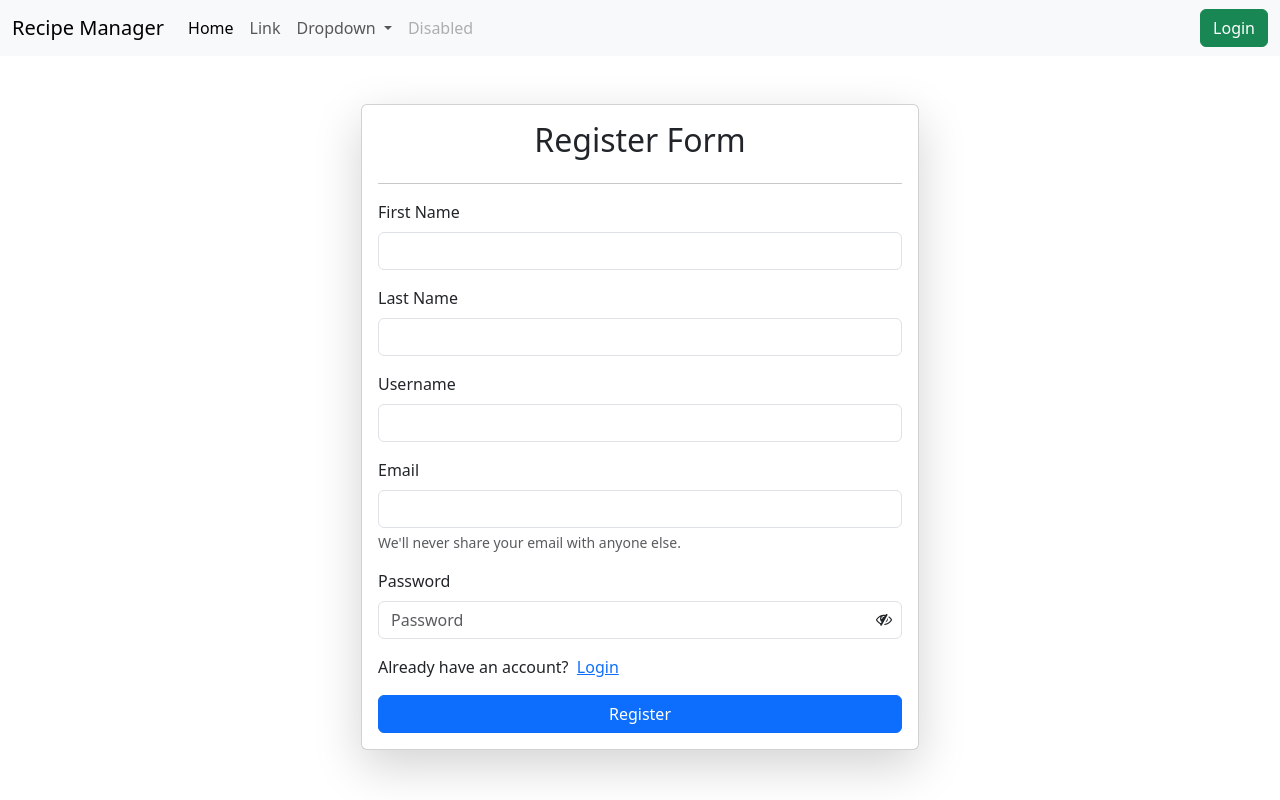
After one commit to Abhishek31G/Recipe-Manager-App, a Django app: page /register/ in a window 1280 px wide. The commit adds this page. Run offline with Django 5.2, Linux system fonts and the light colour scheme; some libraries are stand-ins or nearby versions.

Commit message:
Added password show/hide feature
Added password show/hide feature

```diff
--- a/core/urls.py
+++ b/core/urls.py
@@ -11,6 +11,9 @@ urlpatterns = [
     path('base/', base, name="base"),
     path('about/', about, name="about"),
     path('contact/', contact, name="contact"),
+    path('login/', log_in, name="login"),
+    path('logout/', log_out, name="logout"),
+    path('register/', register, name="register"),
     path('recipes/', recipes, name="recipes"),
     path('delete-recipe/<int:id>/', delete_recipe, name="delete_recipe"),
     path('update-recipe/<int:id>/', update_recipe, name="update_recipe"),
--- a/home/templates/base.html
+++ b/home/templates/base.html
@@ -5,9 +5,50 @@
     <meta name="viewport" content="width=device-width, initial-scale=1.0">
     <title>Document</title>
     <link href="https://cdn.jsdelivr.net/npm/bootstrap@5.3.3/dist/css/bootstrap.min.css" rel="stylesheet" integrity="sha384-QWTKZyjpPEjISv5WaRU9OFeRpok6YctnYmDr5pNlyT2bRjXh0JMhjY6hW+ALEwIH" crossorigin="anonymous">
+    {% block head %}
+
+    {% endblock %}
 </head>
 <body>
-    <h1> Hello World!</h1>
+  <nav class="navbar navbar-expand-lg bg-body-tertiary pt-2">
+    <div class="container-fluid">
+      <a class="navbar-brand" href="#">Recipe Manager</a>
+      <button class="navbar-toggler" type="button" data-bs-toggle="collapse" data-bs-target="#navbarSupportedContent" aria-controls="navbarSupportedContent" aria-expanded="false" aria-label="Toggle navigation">
+        <span class="navbar-toggler-icon"></span>
+      </button>
+      <div class="collapse navbar-collapse" id="navbarSupportedContent">
+        <ul class="navbar-nav me-auto mb-2 mb-lg-0">
+          <li class="nav-item">
+            <a class="nav-link active" aria-current="page" href="#">Home</a>
+          </li>
+          <li class="nav-item">
+            <a class="nav-link" href="#">Link</a>
+          </li>
+          <li class="nav-item dropdown">
+            <a class="nav-link dropdown-toggle" href="#" role="button" data-bs-toggle="dropdown" aria-expanded="false">
+              Dropdown
+            </a>
+            <ul class="dropdown-menu">
+              <li><a class="dropdown-item" href="#">Action</a></li>
+              <li><a class="dropdown-item" href="#">Another action</a></li>
+              <li><hr class="dropdown-divider"></li>
+              <li><a class="dropdown-item" href="#">Something else here</a></li>
+            </ul>
+          </li>
+          <li class="nav-item">
+            <a class="nav-link disabled" aria-disabled="true">Disabled</a>
+          </li>
+        </ul>
+        <form class="d-flex" role="authentication">
+          {% if request.user.is_authenticated %}
+          <a href="/logout/" class="btn btn-success" type="submit">Logout</a>
+          {% else %}
+          <a href="/login/" class="btn btn-success" type="submit">Login</a>
+          {% endif %}
+        </form>
+      </div>
+    </div>
+  </nav>
     {% block body %}
 
     {% endblock %}
@@ -17,5 +58,12 @@
       <script src="https://code.jquery.com/jquery-3.2.1.slim.min.js" integrity="sha384-KJ3o2DKtIkvYIK3UENzmM7KCkRr/rE9/Qpg6aAZGJwFDMVNA/GpGFF93hXpG5KkN" crossorigin="anonymous"></script>
       <script src="https://cdn.jsdelivr.net/npm/popper.js@1.12.9/dist/umd/popper.min.js" integrity="sha384-ApNbgh9B+Y1QKtv3Rn7W3mgPxhU9K/ScQsAP7hUibX39j7fakFPskvXusvfa0b4Q" crossorigin="anonymous"></script>
       <script src="https://cdn.jsdelivr.net/npm/bootstrap@4.0.0/dist/js/bootstrap.min.js" integrity="sha384-JZR6Spejh4U02d8jOt6vLEHfe/JQGiRRSQQxSfFWpi1MquVdAyjUar5+76PVCmYl" crossorigin="anonymous"></script>
+      {% block js %}
+            <script>
+
+
+
+            </script>
+            {% endblock %}
     </body>
   </html>
--- a/veggie/models.py
+++ b/veggie/models.py
@@ -1,9 +1,10 @@
 from django.db import models
-
+from django.contrib.auth.models import User
 # Create your models here.
 
 
 class Recipe(models.Model):
+    user = models.ForeignKey(User, on_delete=models.SET_NULL, null=True, blank=True)
     recipe_name = models.CharField(max_length=100)
     recipe_description = models.TextField()
     recipe_image = models.ImageField(upload_to='veggie/recipe_images')
--- /dev/null
+++ b/veggie/templates/register.html
@@ -0,0 +1,76 @@
+{% extends 'base.html' %}
+{% block head %}
+<style>
+    #msg::marker{
+        content: "➡";
+    }
+</style>
+<link rel="stylesheet" href="https://cdnjs.cloudflare.com/ajax/libs/font-awesome/4.7.0/css/font-awesome.min.css">
+{% endblock %}
+
+{% block body %}
+
+<div class="container mt-5">
+  <form class="col-6 mx-auto card p-3 shadow-lg" method="post" enctype="multipart/form-data">
+    {% csrf_token %}
+    <h2 style="text-align: center;">Register Form</h2>
+    <hr />
+    {% if messages %}
+    <div class="alert alert-info" role="alert">
+            {% for message in messages %}
+            <strong><li id="msg" style="text-align:center; li::marker{content:'ℹ'}">{{ message }}</li></strong>
+            {% endfor %}
+    </div>
+    {% endif %}
+    <div class="mb-3">
+        <label for="first_name" class="form-label">First Name</label>
+        <input type="text" class="form-control" id="first_name" name="first_name" >
+    </div>
+    <div class="mb-3">
+        <label for="last_name" class="form-label">Last Name</label>
+        <input type="text" class="form-control" id="last_name" name="last_name">
+    </div>
+    <div class="mb-3">
+        <label for="username" class="form-label">Username</label>
+        <input type="text" class="form-control" id="username" name="username" >
+    </div>
+    <div class="mb-3">
+        <label for="email" class="form-label">Email</label>
+        <input type="email" class="form-control" id="email" name="email" aria-describedby="emailHelp">
+        <div id="emailHelp" class="form-text">We'll never share your email with anyone else.</div>
+    </div>
+    <!-- <div class="mb-3">
+        <label for="password" class="form-label">Password</label>
+        <input type="password" class="form-control" id="password" name="password">
+    </div> -->
+    <div style="position: relative;" class="mb-3">
+        <label for="password" class="form-label">Password</label>
+        <input type="password" name="password" id="password" placeholder="Password" required="true" class="form-control"/>
+        <span onclick="togglePasswordVisibility('password')" style="position: absolute; right: 10px; top: 85%; transform: translateY(-90%); cursor: pointer;">
+            <i class="fa fa-eye-slash" id = "eye-icon"></i>
+        </span>
+    </div>
+    <p>Already have an account? &nbsp;<a href="/login/">Login</a></p>
+    <button type="submit" class="btn btn-primary">Register</button>
+  </form>
+
+</div>
+  {% endblock %}
+
+{% block js %}
+<script>
+
+    function togglePasswordVisibility(inputFieldId) {
+      var x = document.getElementById(inputFieldId);
+      var y = document.getElementById("eye-icon");
+      if (x.type === "password") {
+          x.type = "text";
+          y.className = "fa fa-eye";
+      } else {
+          x.type = "password";
+          y.className = "fa fa-eye-slash";
+      }
+  }
+
+</script>
+{% endblock %}
--- a/veggie/views.py
+++ b/veggie/views.py
@@ -1,9 +1,13 @@
 from django.shortcuts import render, redirect
 from .models import *
 from django.db.models import Q
+from django.contrib.auth.models import User
+from django.contrib.auth import authenticate, login, logout
+from django.contrib.auth.decorators import login_required
+from django.contrib import messages
 
 # Create your views here.
-
+@login_required(login_url="/login/")
 def recipes(request):
     if request.method == "POST":
         recipe_name = request.POST.get('recipe_name')
@@ -16,6 +20,7 @@ def recipes(request):
             recipe_image = recipe_image,
         )
         return redirect('/recipes/')
+
     queryset = Recipe.objects.all()
     if request.GET.get('search'):
         search_term = request.GET.get('search')
@@ -49,3 +54,56 @@ def update_recipe(request, id):
         "recipe": queryset
     }
     return render(request, 'update_recipe.html', context)
+
+def log_in(request):
+    if request.method == 'POST':
+        username = request.POST.get('username')
+        password = request.POST.get('password')
+
+        if not User.objects.filter(username=username).exists():
+            messages.error(request, 'Invalid Username!')
+            return redirect('/login/')
+
+        user = authenticate(username=username, password=password)
+
+        if user is None:
+            messages.error(request, 'Invalid Password!')
+            return redirect('/login/')
+        else:
+            login(request, user)
+            return redirect('/recipes/')
+    return render(request, 'login.html')
+
+def log_out(request):
+    logout(request)
+    return redirect('/login/')
+
+def register(request):
+    if request.method == 'POST':
+        firstname = request.POST.get('first_name')
+        lastname = request.POST.get('last_name')
+        username = request.POST.get('username')
+        email = request.POST.get('email')
+        password = request.POST.get('password')
+
+        userName = User.objects.filter(username=username)
+        userEmail = User.objects.filter(email=email)
+
+        if userName.exists():
+            messages.error(request, 'Username is already taken!')
+            return redirect('/register/')
+        if userEmail.exists():
+            messages.error(request, 'Email already exists!')
+            return redirect('/register/')
+
+        user = User.objects.create(
+            first_name = firstname,
+            last_name = lastname,
+            username = username,
+            email = email,
+        )
+        user.set_password(password)
+        user.save()
+        messages.info(request, 'Account successfully created!')
+        return redirect('/register/')
+    return render(request, 'register.html')
```
Also changed, not shown: veggie/templates/login.html (added, +68 -0 lines), db.sqlite3, veggie/migrations/0004_recipe_user.py (added).
